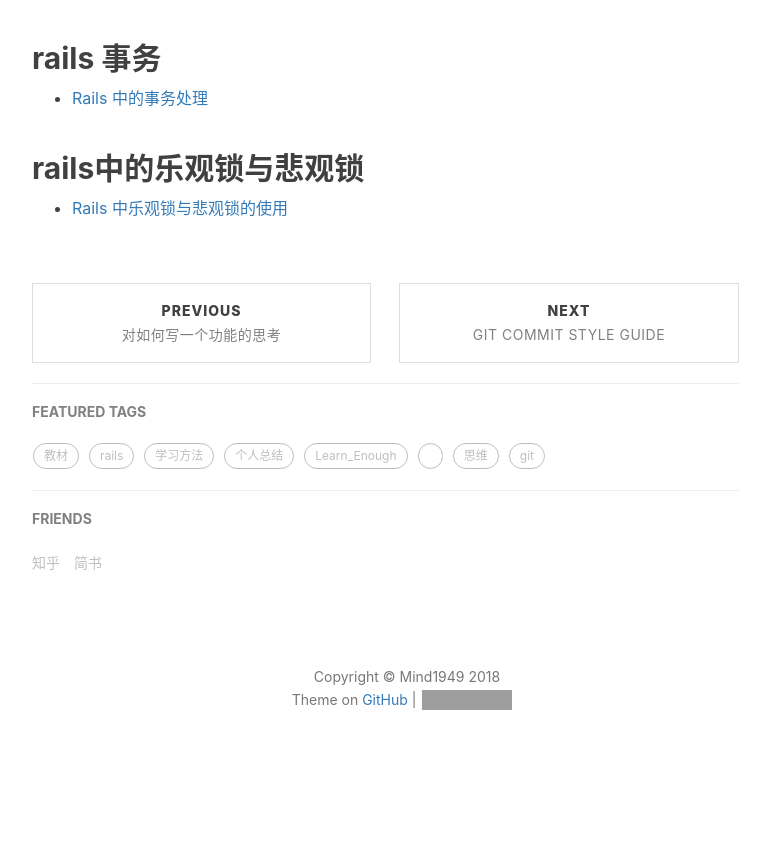
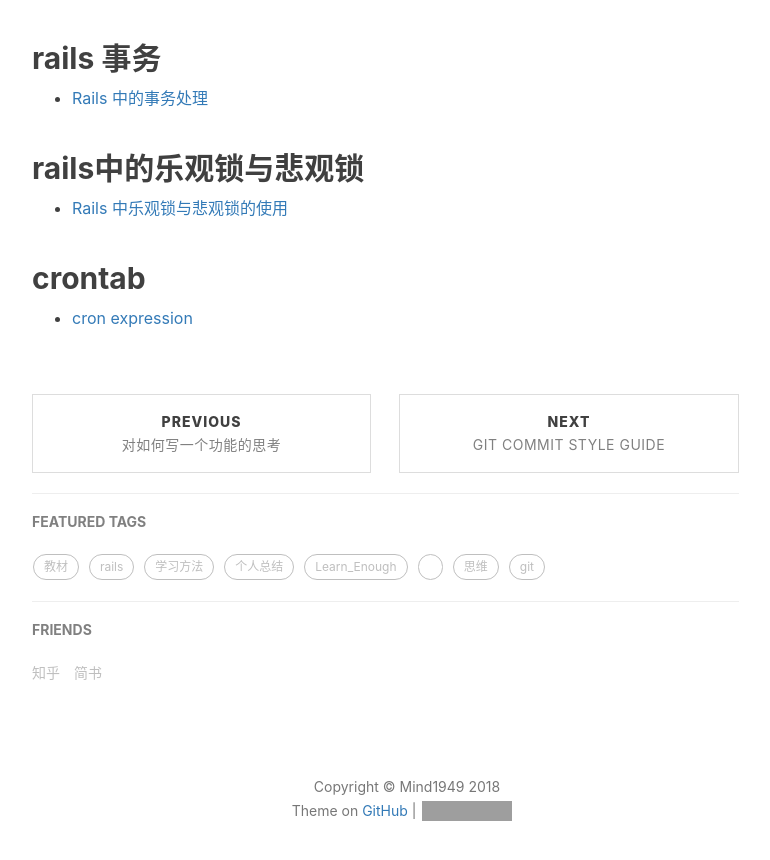
Before and after one commit to SCH94/mind1949.github.io, a Jekyll site: the page built from _posts/18-9-19-ruby or rails 文章整理.md, in a window 1280 px wide and 900 px high, scrolled down 981 px. Shown: the top 860 px of the window, without its empty margins (233-1003 px from the left). Built offline with Jekyll 4.4.1, drawn with Linux system fonts in a browser that asks for light colours; nearby versions of some CDN libraries; comment, search, counter and statistics services are not loaded; before the commit the page ends 1785 px from its top, so only the background shows below that; grey boxes are pictures that could not be loaded.

Commit message:
Update 18-9-19-ruby or rails 文章整理.md

```diff
--- a/_posts/18-9-19-ruby or rails 文章整理.md
+++ b/_posts/18-9-19-ruby or rails 文章整理.md
@@ -32,3 +32,7 @@ tags:
 ## rails中的乐观锁与悲观锁
 
 * [Rails 中乐观锁与悲观锁的使用](https://ruby-china.org/topics/28963)
+
+## crontab
+
+* [cron expression](https://www.baeldung.com/cron-expressions)
```
